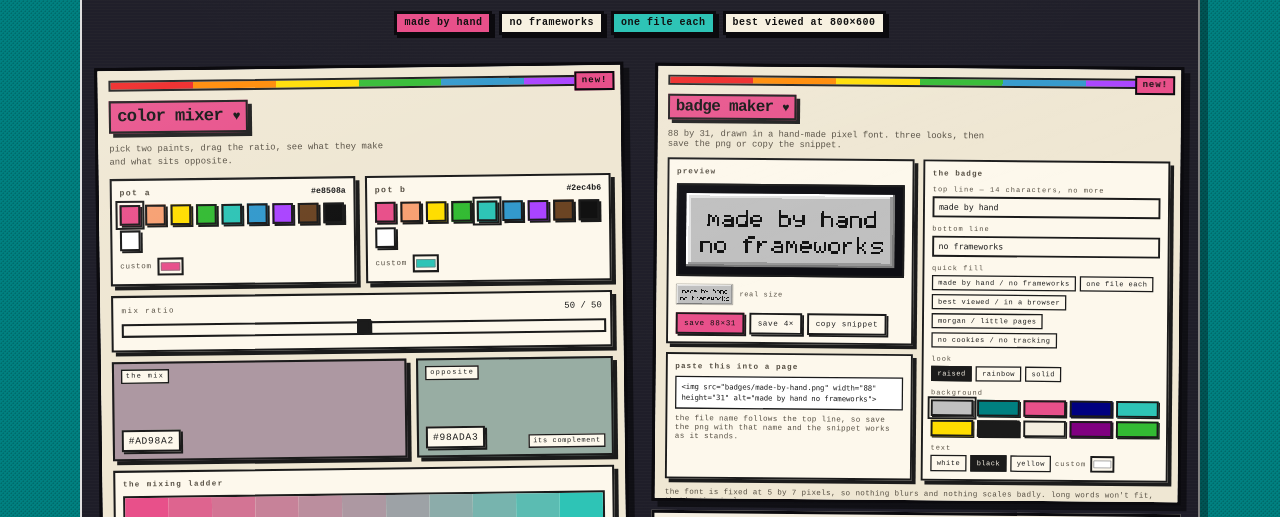
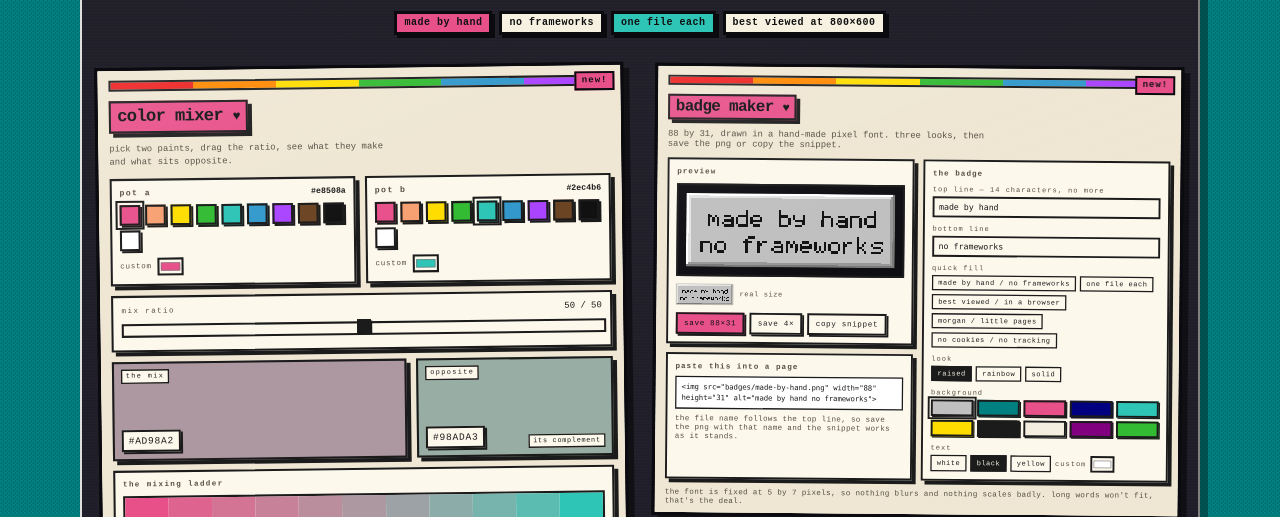
Before and after one commit to morgnh/little-pages, a plain HTML site: page cabinet.html in a window 1280 px wide. Shown: the part 216-733 px from the top of the page. Drawn offline with Linux system fonts and the light colour scheme.

Commit message:
cabinet: give the badge case a little headroom

```diff
--- a/cabinet.html
+++ b/cabinet.html
@@ -149,7 +149,7 @@
   // number, name, blurb, file, natural width, natural height, new?
   var EXHIBITS = [
     ["01","color mixer","two paints, a ratio slider, the mix and its opposite","widgets/color-mixer.html",760,757,true],
-    ["02","badge maker","88 by 31 buttons in a pixel font, saved as a png","widgets/badge-maker.html",824,690,true],
+    ["02","badge maker","88 by 31 buttons in a pixel font, saved as a png","widgets/badge-maker.html",824,712,true],
     ["03","moon phase","tonight's moon in a 1998 window, plus 30 nights","widgets/moon-phase.html",676,635,true],
     ["04","pet roll call","three animals and the fact that explains each","widgets/pet-roll-call.html",760,572,true],
     ["05","rabbit hole","one button, thirty topics, no repeats","widgets/rabbit-hole.html",700,594,true],
```
